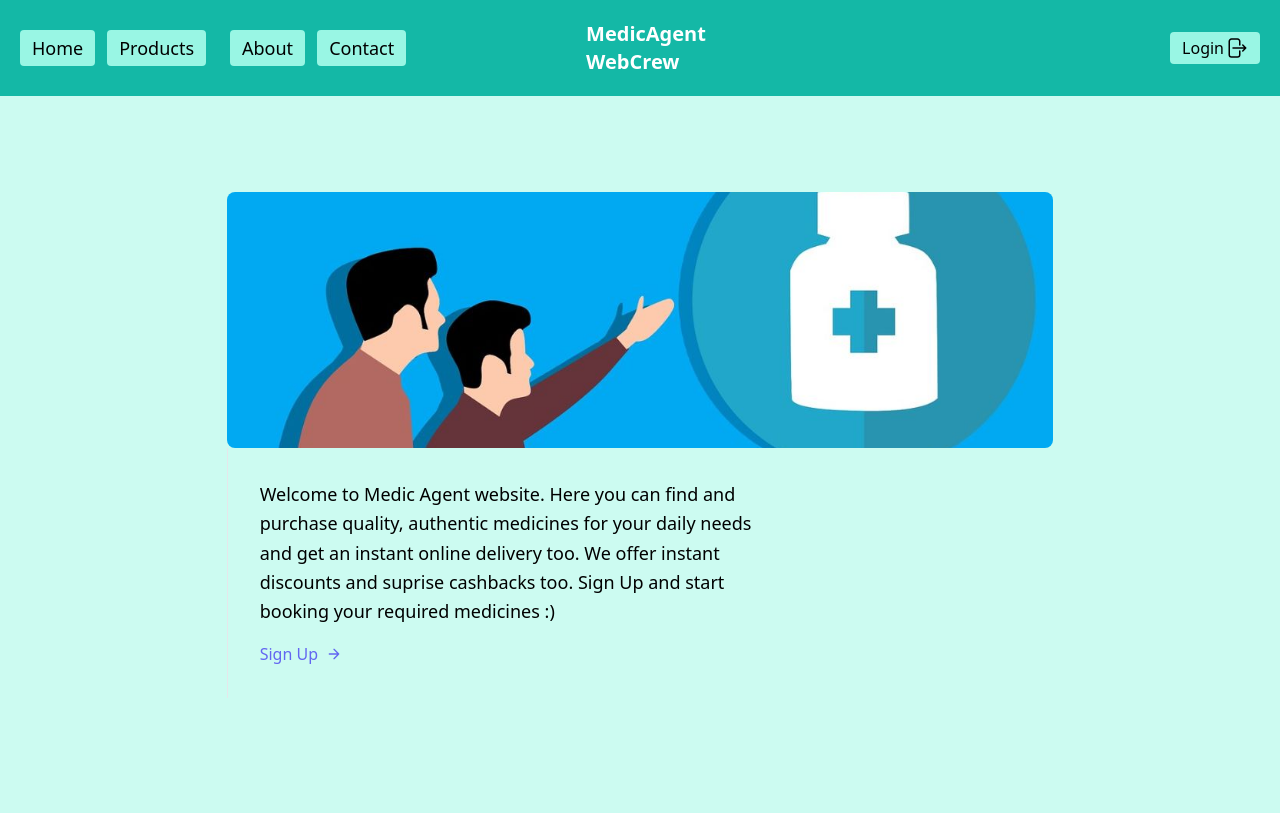
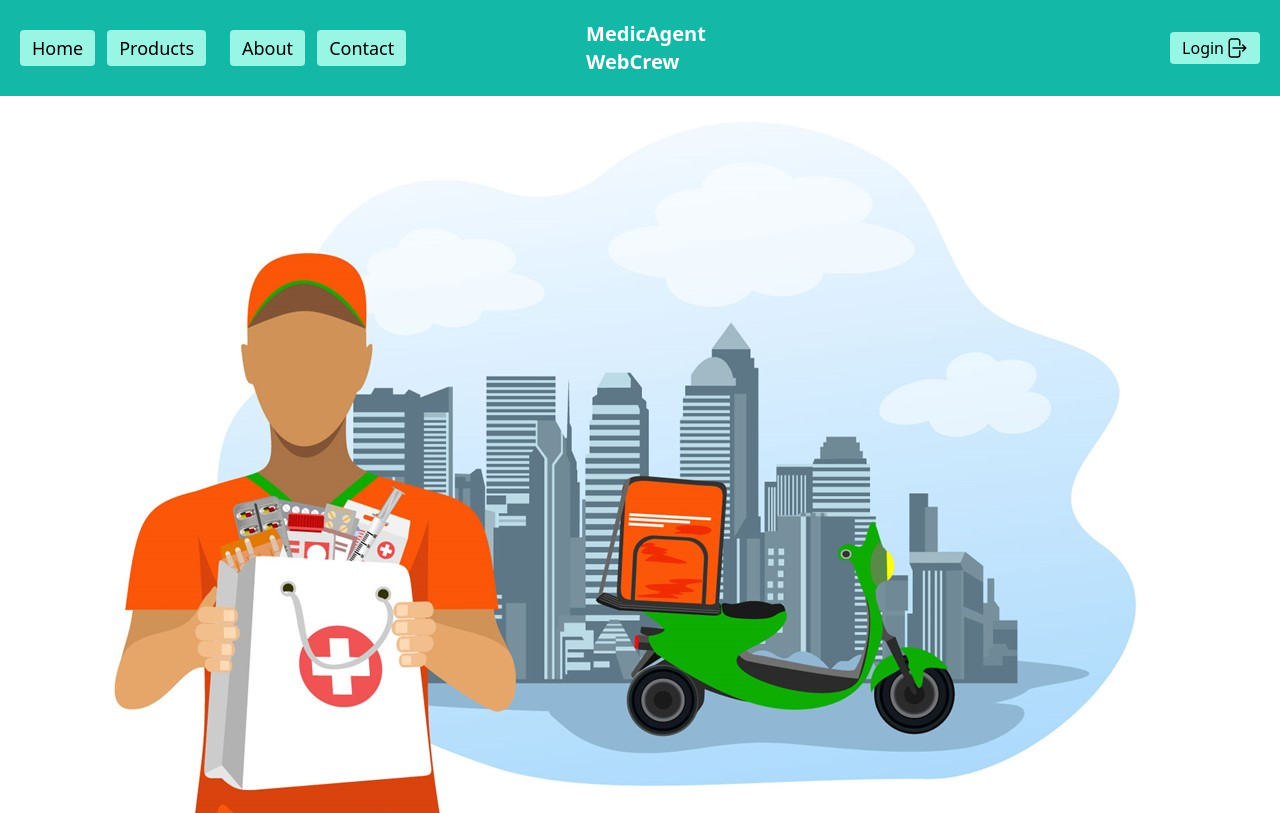
Before and after one commit to Weblaunch-india/TheWebCrew, a plain HTML site: page index.html in a window 1280 px wide. Shown: the top 813 px of the page. Drawn offline with nearby package versions, Linux system fonts and the light colour scheme.

Commit message:
Added home page image

```diff
--- a/index.html
+++ b/index.html
@@ -15,7 +15,7 @@
       <a href="#home" class="inline-flex items-center bg-teal-200 cursor-pointer text-black border-0 py-1 px-3 focus:outline-none text-lg rounded   mt-4 md:mt-0 transition-all hover:text-2xl">Home</a>
       <a href="#products" class=" mx-3 inline-flex items-center bg-teal-200 cursor-pointer text-black border-0 py-1 px-3 focus:outline-none text-lg rounded   mt-4 md:mt-0 transition-all hover:text-2xl">Products</a>
 
-      <a class="mx-3 inline-flex items-center bg-teal-200 cursor-pointer text-black border-0 py-1 px-3 focus:outline-none text-lg rounded  mt-4 md:mt-0 transition-all hover:text-2xl">About</a>
+      <a href="#about" class="mx-3 inline-flex items-center bg-teal-200 cursor-pointer text-black border-0 py-1 px-3 focus:outline-none text-lg rounded  mt-4 md:mt-0 transition-all hover:text-2xl">About</a>
       <a href="#contact" class="inline-flex items-center bg-teal-200 cursor-pointer text-black border-0 py-1 px-3 focus:outline-none text-lg rounded transition-all  mt-4 md:mt-0 hover:text-2xl">Contact</a>
 
     </nav>
@@ -33,7 +33,14 @@
   </div>
 </div>
 </header>
-<section id="home" class="text-gray-600 body-font">
+<section id="home">
+<img
+class="h-auto w-auto"
+src="img2.jpg"
+alt="delivery"
+/>
+</section>
+<section id="about" class="text-gray-600 body-font">
     <div class="container px-5 py-24 mx-auto flex flex-col">
       <div class="lg:w-4/6 mx-auto">
         <div class="rounded-lg h-64 overflow-hidden">
```
Also changed, not shown: image4.png (deleted), img2.jpg (added).
